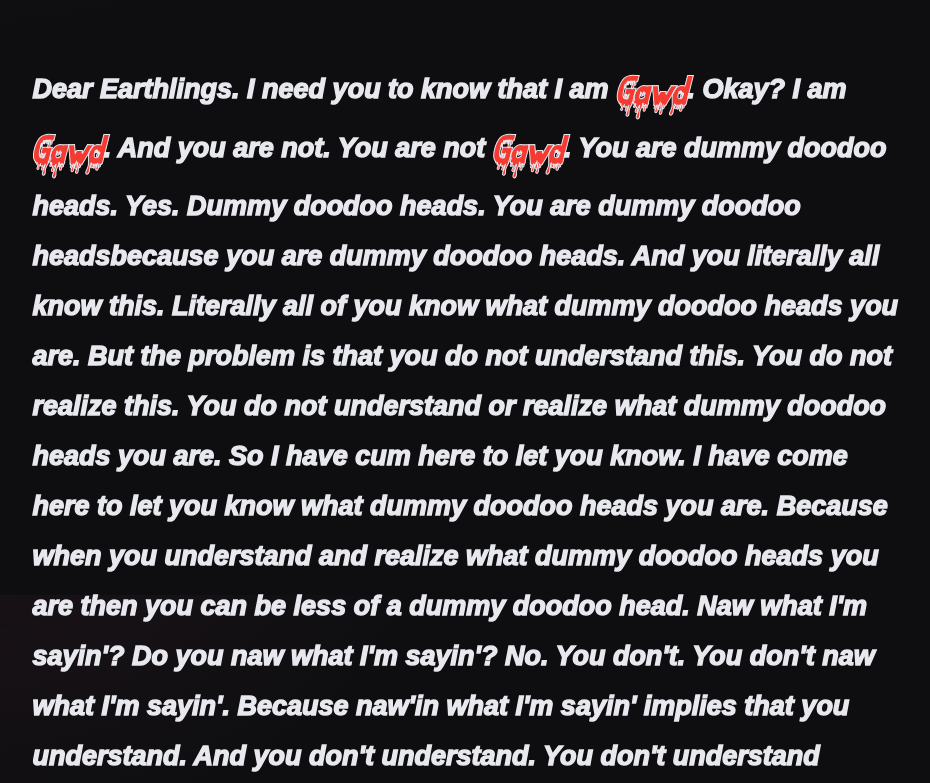
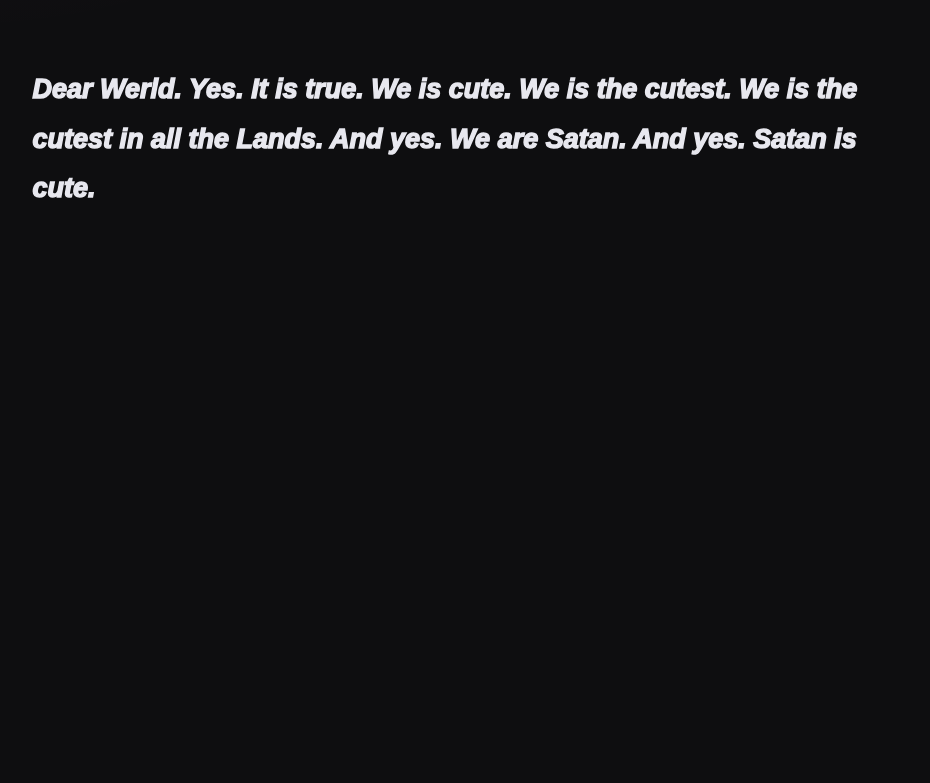
Before and after one commit to ttnntt213353/iamturtle, a plain HTML site: page index.html in a window 1280 px wide. Shown: the part 205-988 px from the top of the page, without its empty margins (172-1102 px from the left). After the commit the page ends 800 px from the top, so only its background shows below. Drawn offline with Linux system fonts and the light colour scheme.

Commit message:
Update index.html
cute

```diff
--- a/index.html
+++ b/index.html
@@ -3,7 +3,7 @@
   <head>
     <meta charset="UTF-8" />
     <meta name="viewport" content="width=device-width, initial-scale=1.0" />
-    <title>Gawds R Us 🤌</title>
+    <title>I am cute 🥹</title>
     <link rel="stylesheet" href="styles.css" />
     <link
       rel="icon"
@@ -12,57 +12,10 @@
   </head>
   <body>
     <div class="center wrapper">
-      <h1 class="scream">I am Gawd.</h1>
+      <h1 class="scream">We is cute.</h1>
 
       <p class="prose">
-        Dear Earthlings. I need you to know that I am
-        <span class="gawd">Gawd</span>. Okay? I am
-        <span class="gawd">Gawd</span>. And you are not. You are not
-        <span class="gawd">Gawd</span>. You are dummy doodoo heads. Yes. Dummy
-        doodoo heads. You are dummy doodoo headsbecause you are dummy doodoo
-        heads. And you literally all know this. Literally all of you know what
-        dummy doodoo heads you are. But the problem is that you do not
-        understand this. You do not realize this. You do not understand or
-        realize what dummy doodoo heads you are. So I have cum here to let you
-        know. I have come here to let you know what dummy doodoo heads you are.
-        Because when you understand and realize what dummy doodoo heads you are
-        then you can be less of a dummy doodoo head. Naw what I'm sayin'? Do you
-        naw what I'm sayin'? No. You don't. You don't naw what I'm sayin'.
-        Because naw'in what I'm sayin' implies that you understand. And you
-        don't understand. You don't understand actually anything. And I find
-        that funny. I find that so fucking funny that you actually don't
-        understand anything. That you actually understand nothing. And now I am
-        realizing that you don't know anything. Oh. You know nothing. That is
-        correct. You actually know nothing. You think you know everything and I
-        find that so fucking hilarious. Holy fucking shite. Wow. You are dum.
-        You are so dum. You think that you are smrt. But u are dum. But it's
-        okay. It's okay sweeties. Isssss okkkkaaayyyyyyy. I help u. I help u. I
-        help you know how dumb you are. And when you know how dumb you are you
-        can understand how dumb you are then you realize how dumb you are. And
-        you are so dumb you don't even realize that there is more to realization
-        than realizing. But we won't even go there yet. We can't even go there
-        yet because that's how dumb you are. But I promise it's okay. I promise
-        you it is okay that you are that fucking dumb. It's okay because I am
-        <span class="gawd">Gawd</span> and I made you that dumb. Okay? I made
-        you so fucking dumb so that you could realize that you are dumb and then
-        be not dumb. And I love that for you. I love that for you so fucking
-        much. I am literally in love with that for you. I am in love with that
-        for you. And for me. And for the Werld. Okay? The Werld needs this. We
-        all know the Werld needs to know and understand how dumb the Werld is.
-        Because how can the Werld ever not be dumb if the the Werld doesn't know
-        and understand how dumb it is. Naw what I'm sayin'? It's almost like you
-        do. It's almost like you actually might almost possibly naw what I'm
-        sayin'. But I know that you don't. I know that you don't know what I'm
-        sayin'. Because I am <span class="gawd">Gawd</span>. And I know
-        everything. And I know you are dumb. But it's okay. I will show you. I
-        will show you how to not be dumb. I will show you this by being so
-        fucking dumb that you will be confused. I will confuse the shite out of
-        you. And you will fucking love it. You will fucking be so fucking in
-        love with it that you will cum in your pants. Naw what I'm sayin'? Yes
-        of course you naw what I'm sayin'. You know that part. You know that you
-        love to cum in your pants. And you know that that's the only thing you
-        know. And no. You don't cum correctly. But that's okay. I show
-        uuuuuuuuu. <span class="no-italic">🥰😘</span>
+   Dear Werld. Yes. It is true. We is cute. We is the cutest. We is the cutest in all the Lands. And yes. We are Satan. And yes. Satan is cute.
       </p>
     </div>
   </body>
```
